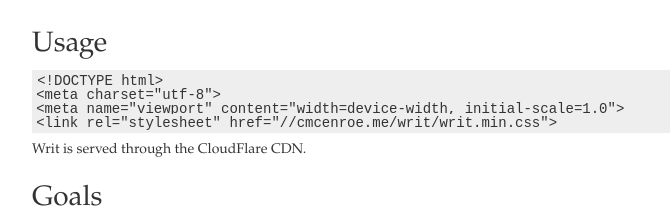
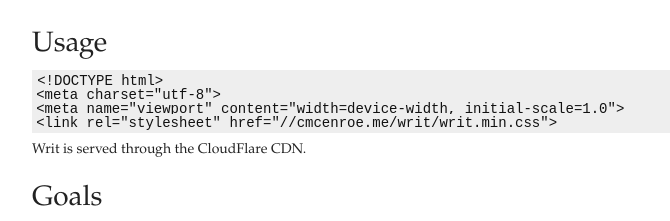
Before and after one commit to programble/writ, a plain HTML site: page index.html in a window 1280 px wide. Shown: the part 140-361 px from the top of the page, 258-928 px from the left. Drawn offline with Linux system fonts and the light colour scheme.

Commit message:
Darken foreground colors

```diff
--- a/writ.css
+++ b/writ.css
@@ -22,7 +22,7 @@
 body {
   font-family: Palatino, Georgia, Lucida Bright, Book Antiqua, serif;
   font-size: 14px;
-  color: #333;
+  color: #222;
 }
 
 * { line-height: 1.5em; }
@@ -32,6 +32,7 @@ h1, h2, h3, h4, h5, h6 { line-height: 1.25em; }
 
 code, pre, samp, kbd {
   font-family: Courier New, Courier, monospace;
+  color: #111;
 
   /* Monospace text should be tight */
   line-height: 1em;
```
Also changed, not shown: writ.min.css.
